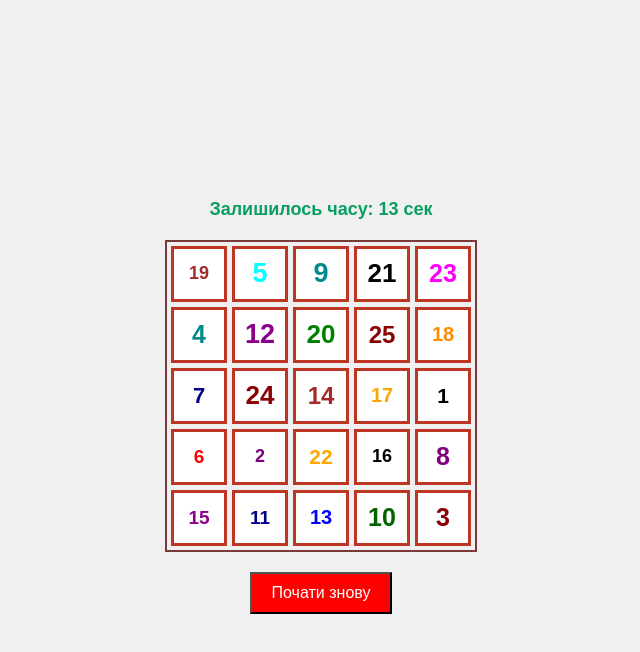
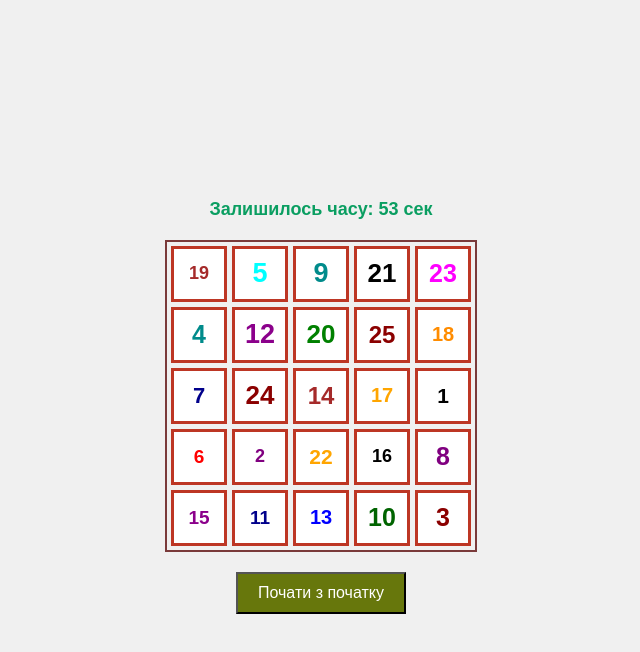
Before and after one commit to web-202/web-pz-2-7, a plain HTML site: page index.html in a window 1280 px wide. Both pictures are taken after a click on the button "Почати гру". Shown: the whole page, without its empty margins (319-959 px from the left). Drawn offline with nearby package versions, Linux system fonts and the light colour scheme.

Commit message:
Upgrade PZ-2-7

```diff
--- a/css/styles.css
+++ b/css/styles.css
@@ -65,7 +65,7 @@ h1{
 }
 
 #restartButton {
-    background-color: red;
+    background-color: rgb(103, 119, 12);
     color: white;
     padding: 10px 20px;
     font-size: 16px;
--- a/index.html
+++ b/index.html
@@ -21,9 +21,9 @@
     </div>
 
     <div id="screen2" class="screen">
-        <h1 id="timer">Залишилось часу: <span id="time">20</span> сек</h1>
+        <h1 id="timer">Залишилось часу: <span id="time">60</span> сек</h1>
         <div id="gameBoard"></div>
-        <button id="restartButton">Почати знову</button>
+        <button id="restartButton">Почати з початку</button>
     </div>
     <div id="dialog" title="Помилка">
         <p id="dialog-message">Не вірна цифра</p>
@@ -34,8 +34,18 @@
     </div>
 
     <!-- <div id="screen3" class="screen">
-      <h1>Екран 3</h1>
-      <button id="prev3">Назад</button>
+        <h2>Таблиця результатів</h2>
+      <table id="resultsTable">
+            <thead>
+                <tr>
+                    <th>Назва гри</th>
+                    <th>Час</th>
+                </tr>
+            </thead>
+            <tbody>
+
+            </tbody>
+        </table>
     </div> -->
 
     <script src="./js/app.js"></script>
--- a/js/app.js
+++ b/js/app.js
@@ -5,7 +5,7 @@ $(document).ready(function () {
   });
 
   let timer;
-  let timeLeft = 20;
+  let timeLeft = 60;
   let sequence = generateRandomSequence();
   let selectedNumbers = [];
 
@@ -122,7 +122,7 @@ $(document).ready(function () {
 
   function restartGame() {
     clearInterval(timer);
-    timeLeft = 20;
+    timeLeft = 60;
     selectedNumbers = [];
     sequence = generateRandomSequence();
     displayBoard();
@@ -157,4 +157,5 @@ $(document).ready(function () {
   $("#restartButton").click(function () {
     restartGame();
   });
+
 });
```
